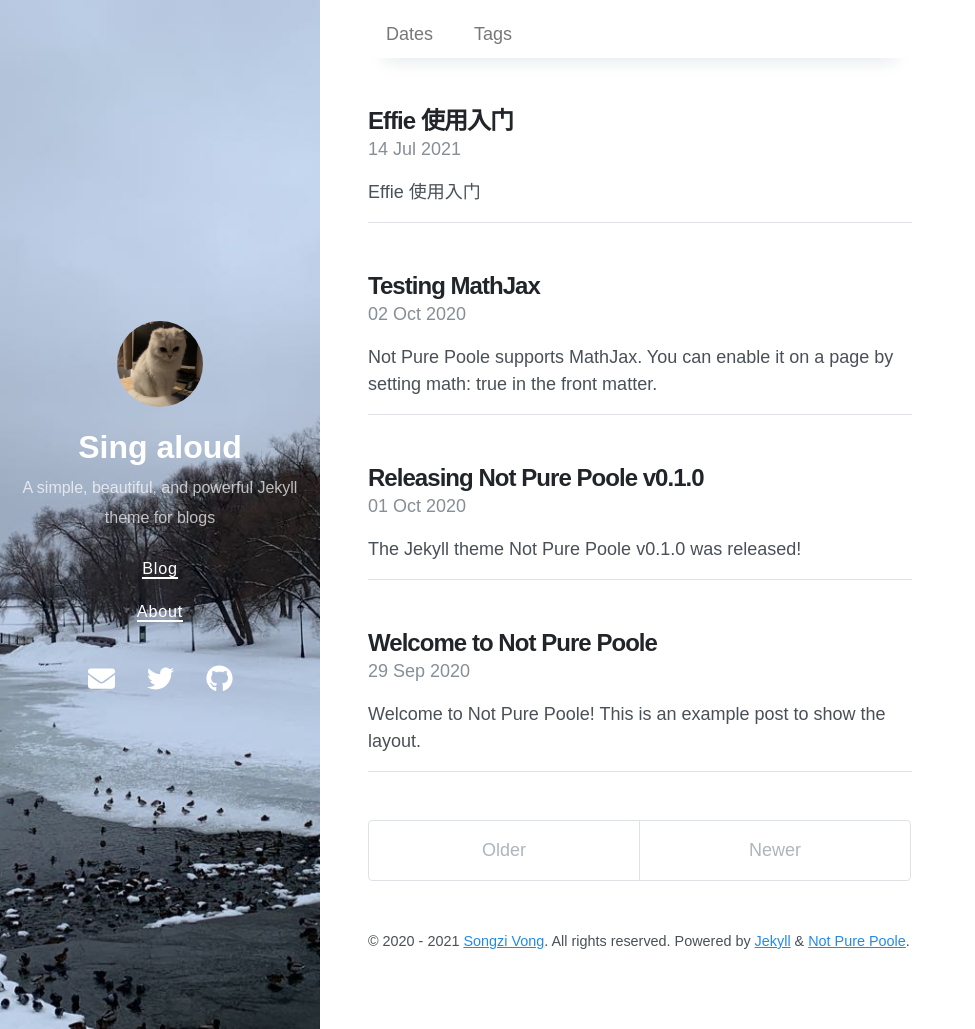
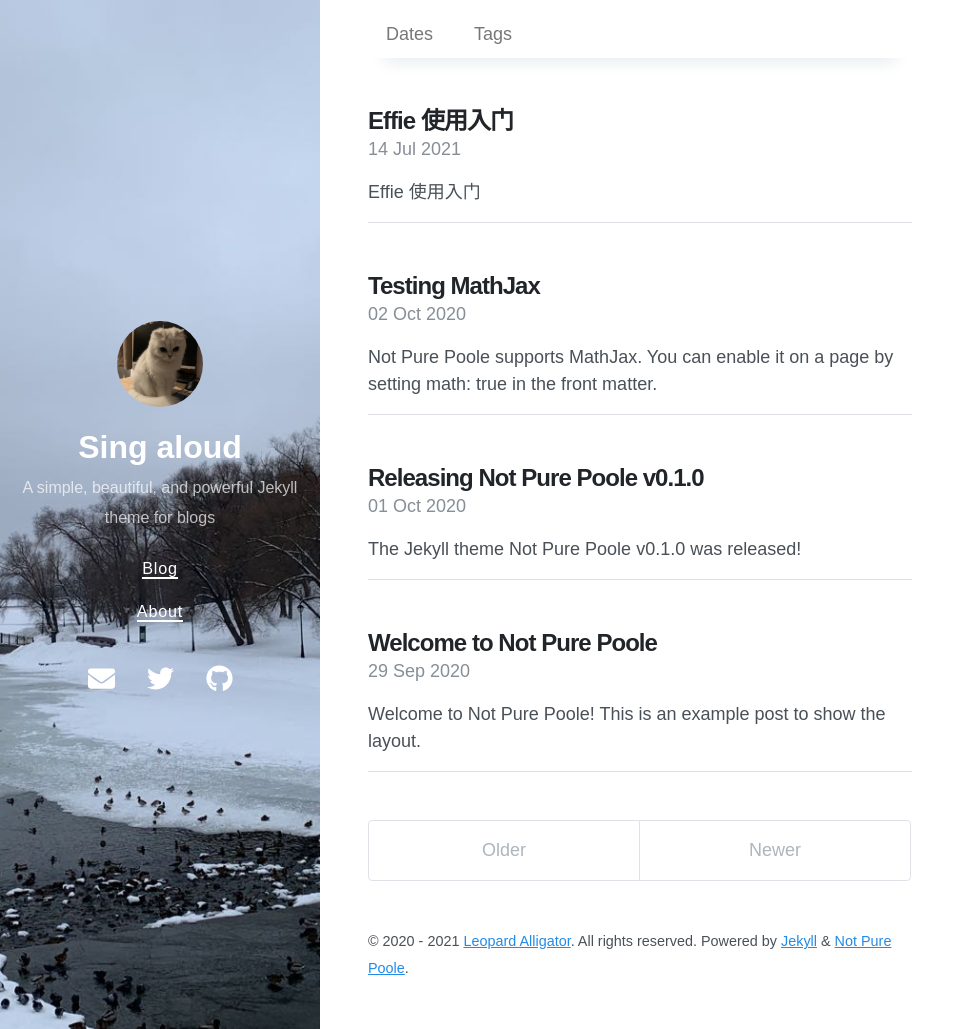
Before and after one commit to singaloud/singaloud.GitHub.io, a Jekyll site: the page built from index.html, in a window 1280 px wide and 1029 px high. Shown: the whole window, without its empty margins (0-975 px from the left). Built offline with Jekyll 4.4.1, drawn with Linux system fonts in a browser that asks for light colours; nearby versions of some CDN libraries; the list of posts is cut into pages by our own code.

Commit message:
Update _config.yml

```diff
--- a/_config.yml
+++ b/_config.yml
@@ -54,6 +54,6 @@ sass:
 
 # Specify the author for blog posts
 author:
-  name: Songzi Vong
+  name: Leopard Alligator
   url: https://github.com/singaloud/
   email: singaloud@gmail.com
```
